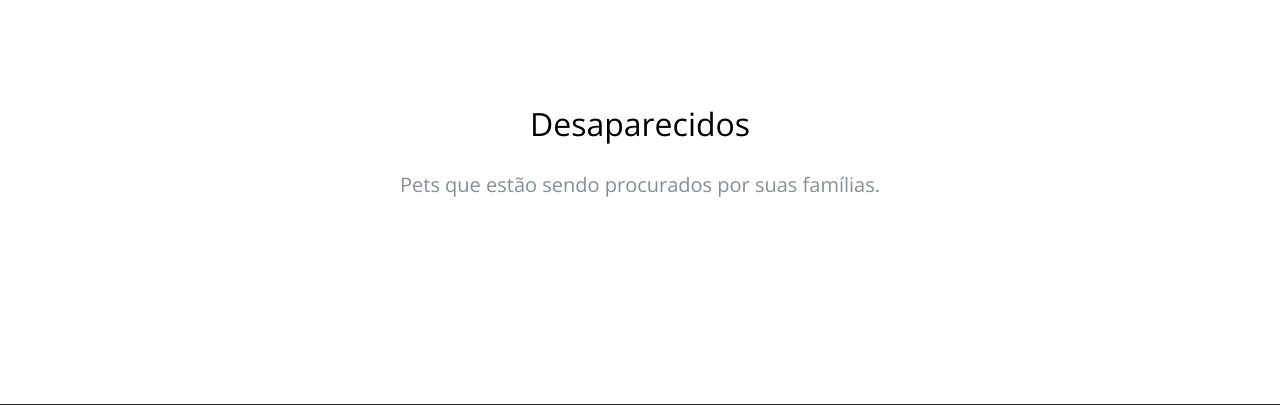
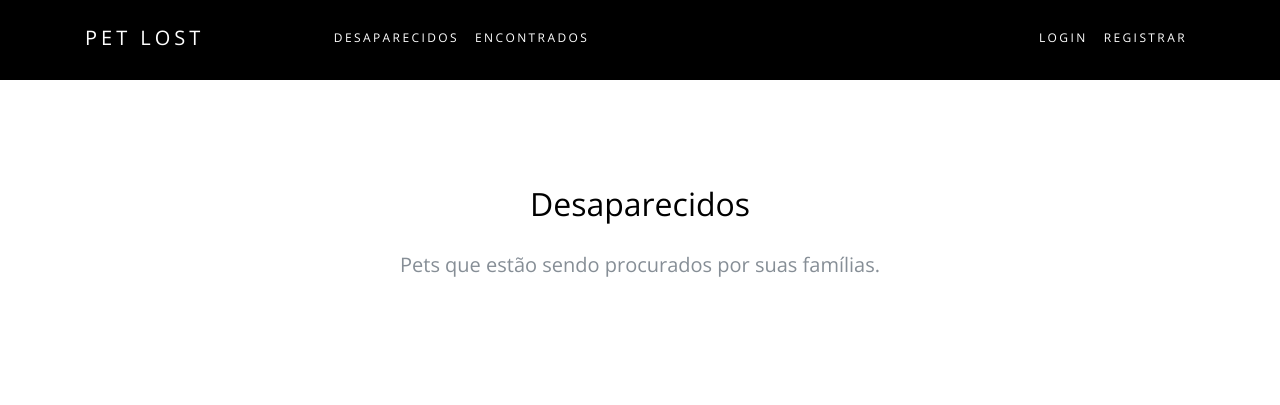
Before and after one commit to guilehm/pet-lost, a Django app: page /pets/lost/ in a window 1280 px wide. Shown: the top 405 px of the page. Run offline with Django 3.2, Linux system fonts and the light colour scheme; data that the repository does not hold is empty; some libraries are stand-ins or nearby versions.

Commit message:
create black top space for filling menu

```diff
--- a/web/templates/web/pet_list.html
+++ b/web/templates/web/pet_list.html
@@ -2,6 +2,9 @@
 {% load static %}
 {% load web_tags %}
 {% block content %}
+{% block banners %}
+{% endblock %}
+<div class="div d-none d-xl-block" style="height: 80px; background-color: black;"></div>
 <section class="section blog">
     <div class="container">
 
```
